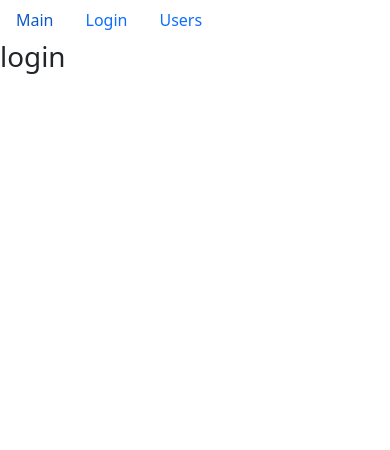
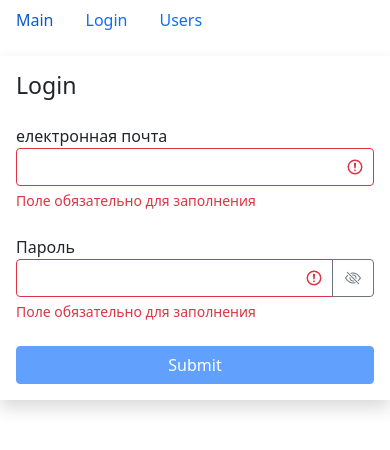
Before and after one commit to Misha999-max/fast_company, a React (Create React App) app in the folder fast-company/: page /login in a window 390 px wide. Shown: the top 450 px of the page. Built offline with nearby package versions, Linux system fonts and the light colour scheme.

Commit message:
create serach in input

```diff
--- a/fast-company/src/component/login.jsx
+++ b/fast-company/src/component/login.jsx
@@ -1,7 +1,92 @@
-import React from "react"
+/* eslint-disable react/prop-types */
+import React, { useEffect, useState } from "react"
+import TextFields from "./textFields"
+import { validator } from "./utils/validate"
 
 const Login = () => {
-    return <h1>login</h1>
+    const [data, setData] = useState({ email: "", password: "" })
+    const [errors, setErrors] = useState({})
+
+    const handelChange = ({ target }) => {
+        setData((prevState) => ({
+            ...prevState,
+            [target.name]: target.value
+        }))
+    }
+    const validatorConfig = {
+        email: {
+            isRequired: {
+                massage: "Поле обязательно для заполнения"
+            },
+            isEmail: {
+                massage: "Email введен некорректно"
+            }
+        },
+        password: {
+            isRequired: {
+                massage: "Поле обязательно для заполнения"
+            },
+            isCorrectPassword: {
+                massage: "Пароль должен содержать хотябы одну заглавную букву"
+            },
+            IsContentDigit: {
+                massage: "Пароль должен содержать хоть одну цифру"
+            },
+            min: {
+                massage: "Пароль должен быть более 8 символов",
+                value: 8
+            }
+        }
+    }
+    useEffect(() => {
+        validate()
+    }, [data])
+
+    const validate = () => {
+        const errors = validator(data, validatorConfig)
+        setErrors(errors)
+        return Object.keys(errors).length === 0
+    }
+    const isValid = Object.keys(errors).length === 0
+    const handleSubmit = (e) => {
+        e.preventDefault()
+        const isValid = validate()
+        if (!isValid) return
+        console.log(data)
+    }
+    return (
+        <div className="container mt-3">
+            <div className="row">
+                <div className="col-md-6 offset-md-3 shadow p-3">
+                    <h3 className="mb-4">Login</h3>
+                    <form onSubmit={handleSubmit}>
+                        <TextFields
+                            label="електронная почта"
+                            type="text"
+                            name="email"
+                            value={data.email}
+                            handelChange={handelChange}
+                            error={errors.email}
+                        />
+                        <TextFields
+                            label="Пароль"
+                            type="password"
+                            name="password"
+                            value={data.password}
+                            handelChange={handelChange}
+                            error={errors.password}
+                        />
+                        <button
+                            disabled={!isValid}
+                            className="btn btn-primary mx-auto w-100"
+                        >
+                            Submit
+                        </button>
+                    </form>
+                </div>
+            </div>
+        </div>
+    )
 }
 
 export default Login
--- /dev/null
+++ b/fast-company/src/component/searchInput.jsx
@@ -0,0 +1,17 @@
+/* eslint-disable react/prop-types */
+import React from "react"
+
+const SearchInput = ({ handleSubmit, value }) => {
+    return (
+        <div className="input-group mb-3">
+            <input
+                type="text"
+                className="input-group mb-3 p-2"
+                value={value}
+                onChange={(e) => handleSubmit(e.target.value)}
+            />
+        </div>
+    )
+}
+
+export default SearchInput
--- a/fast-company/src/component/table.jsx
+++ b/fast-company/src/component/table.jsx
@@ -3,9 +3,21 @@ import React from "react"
 import TableBody from "./tableBody"
 import TableHeader from "./tableHeader"
 import PropTypes from "prop-types"
+import SearchInput from "./searchInput"
 
-const Table = ({ onSort, currentSort, columns, data, count, children }) => {
+const Table = ({
+    onSort,
+    currentSort,
+    columns,
+    data,
+    count,
+    children,
+    value,
+    handleSubmit
+}) => {
     return (
+        <>
+            <SearchInput handleSubmit={handleSubmit} value={value} />
             <table className="table">
                 {children || (
                     <>
@@ -24,6 +36,7 @@ const Table = ({ onSort, currentSort, columns, data, count, children }) => {
                     </>
                 )}
             </table>
+        </>
     )
 }
 Table.prototypes = {
--- /dev/null
+++ b/fast-company/src/component/textFields.jsx
@@ -0,0 +1,43 @@
+/* eslint-disable react/prop-types */
+import React, { useState } from "react"
+
+const TextFields = ({ value, label, name, handelChange, type, error }) => {
+    const [showPassword, setShowPassword] = useState(false)
+    const addClassInput = () => {
+        return "form-control" + (error ? " is-invalid" : "")
+    }
+    const toggleshowPassword = () => {
+        setShowPassword((prevState) => !prevState)
+    }
+    return (
+        <div className="mb-4">
+            <label htmlFor={name}>{label}</label>
+            <div className="input-group has-validation">
+                <input
+                    type={showPassword ? "text" : type}
+                    id={name}
+                    value={value}
+                    name={name}
+                    onChange={handelChange}
+                    className={addClassInput()}
+                />
+                {type === "password" && (
+                    <button
+                        type="button"
+                        className="btn btn-outline-secondary"
+                        onClick={toggleshowPassword}
+                    >
+                        <i
+                            className={
+                                "bi bi-eye" + (!showPassword ? "-slash" : "")
+                            }
+                        ></i>
+                    </button>
+                )}
+                {error && <div className="invalid-feedback">{error}</div>}
+            </div>
+        </div>
+    )
+}
+
+export default TextFields
--- a/fast-company/src/component/users.jsx
+++ b/fast-company/src/component/users.jsx
@@ -16,6 +16,7 @@ const Users = ({ match }) => {
     const [professions, setProfession] = useState()
     const [selectedProf, setSelectedProf] = useState()
     const [iconsort, setIconSort] = useState()
+    const [inputSearch, setInputSerch] = useState("")
     const [count, setCount] = useState(users.lenght)
     const pageSize = 6
     const [sortBy, setSortby] = useState({ iter: "name", order: "asc" })
@@ -75,6 +76,16 @@ const Users = ({ match }) => {
         setSelectedProf()
     }
 
+    // поиск users через строку поиска
+    const handleSubmit = (value) => {
+        const serchRegEx = new RegExp(`${inputSearch}`, "gmi") //
+        setInputSerch(value)
+        const filterArr = users.filter((item) => {
+            return serchRegEx.test(item.name)
+        })
+        return filterArr
+    }
+
     const filterUsers = selectedProf
         ? users.filter((user) => user.profession._id === selectedProf._id)
         : users
@@ -116,6 +127,8 @@ const Users = ({ match }) => {
                             handleChange={handleChangeBookmarkStatus}
                             onSort={handleSort}
                             currentSort={sortBy}
+                            handleSubmit={handleSubmit}
+                            value={inputSearch}
                         />
 
                         <Pagination
--- a/fast-company/src/component/usersTable.jsx
+++ b/fast-company/src/component/usersTable.jsx
@@ -1,7 +1,6 @@
 /* eslint-disable react/prop-types */
 import React from "react"
 import PropTypes from "prop-types"
-// import User from "./user"
 import TableHeader from "./tableHeader"
 import TableBody from "./tableBody"
 import Bookmark from "./bookmark"
@@ -17,7 +16,9 @@ const UsersTable = ({
     count,
     handeDelet,
     handleChange,
-    iconsort
+    iconsort,
+    handleSubmit,
+    value
 }) => {
     const columns = {
         name: {
@@ -61,6 +62,8 @@ const UsersTable = ({
             columns={columns}
             data={users}
             count={count}
+            handleSubmit={handleSubmit}
+            value={value}
         >
             <table className="table">
                 <TableHeader
--- /dev/null
+++ b/fast-company/src/component/utils/validate.js
@@ -0,0 +1,46 @@
+/* eslint-disable react/prop-types */
+export function validator(data, config) {
+    const errors = {}
+    function validate(validateMethod, data, config) {
+        switch (validateMethod) {
+            case "isRequired":
+                if (data.trim() === "") return config.massage
+                break
+            case "isEmail": {
+                const emailReg = /^\S+@\S+\.\S+$/g
+                if (!emailReg.test(data)) return config.massage
+                break
+            }
+            case "isCorrectPassword": {
+                const passwordRegEx = /[A-Z]+/g
+                if (!passwordRegEx.test(data)) return config.massage
+                break
+            }
+            case "IsContentDigit": {
+                const passwordDigitRegEx = /[0-9]+/g
+                if (!passwordDigitRegEx.test(data)) return config.massage
+                break
+            }
+            case "min": {
+                if (data.length < config.value) return config.massage
+                break
+            }
+
+            default:
+                break
+        }
+    }
+    for (const fieldName in data) {
+        for (const validateMethod in config[fieldName]) {
+            const error = validate(
+                validateMethod,
+                data[fieldName],
+                config[fieldName][validateMethod]
+            )
+            if (error && !errors[fieldName]) {
+                errors[fieldName] = error
+            }
+        }
+    }
+    return errors
+}
```
Also changed, not shown: fast-company/src/component/user.jsx (deleted, +0 -41 lines). Lines whose indentation alone changed are shown as unchanged.
